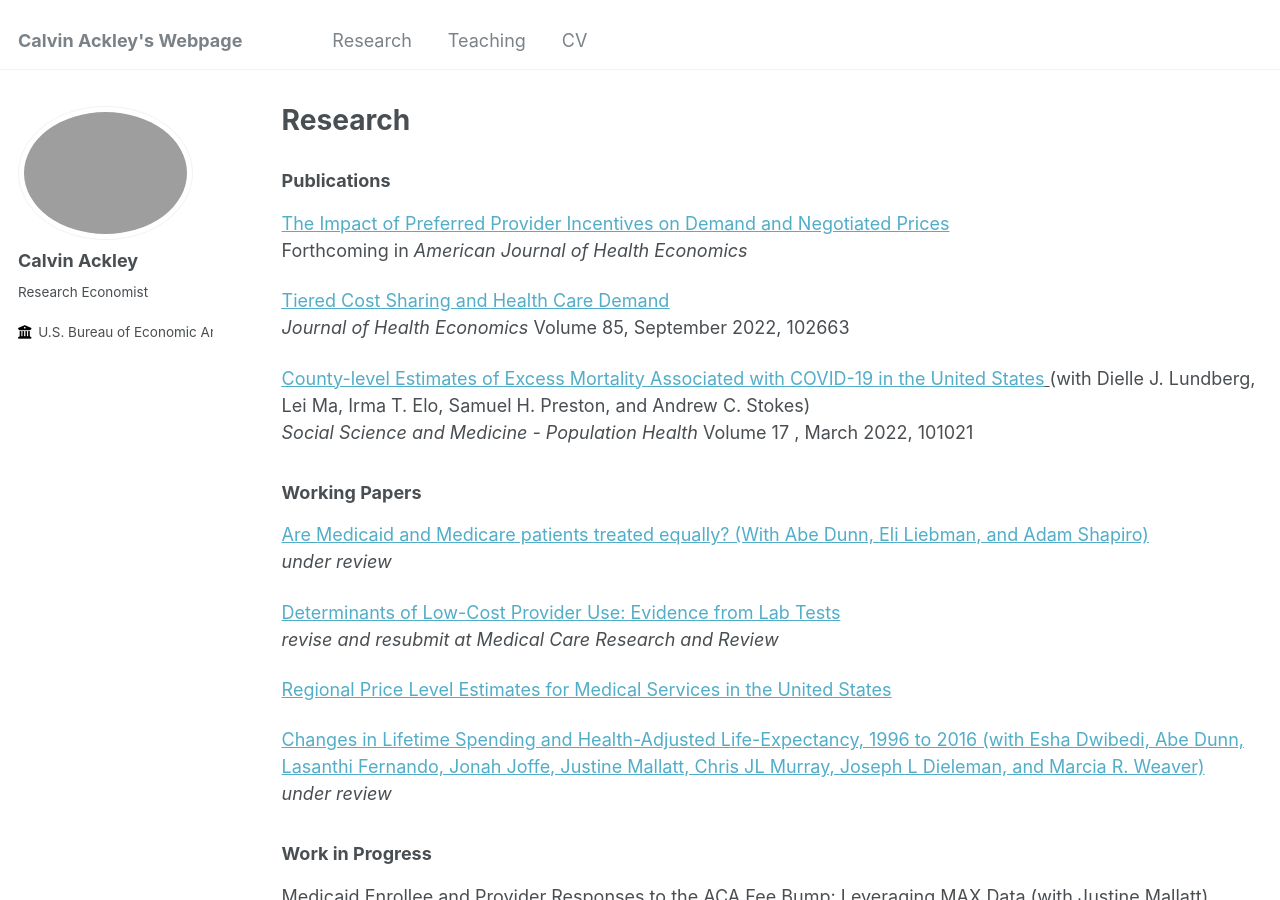
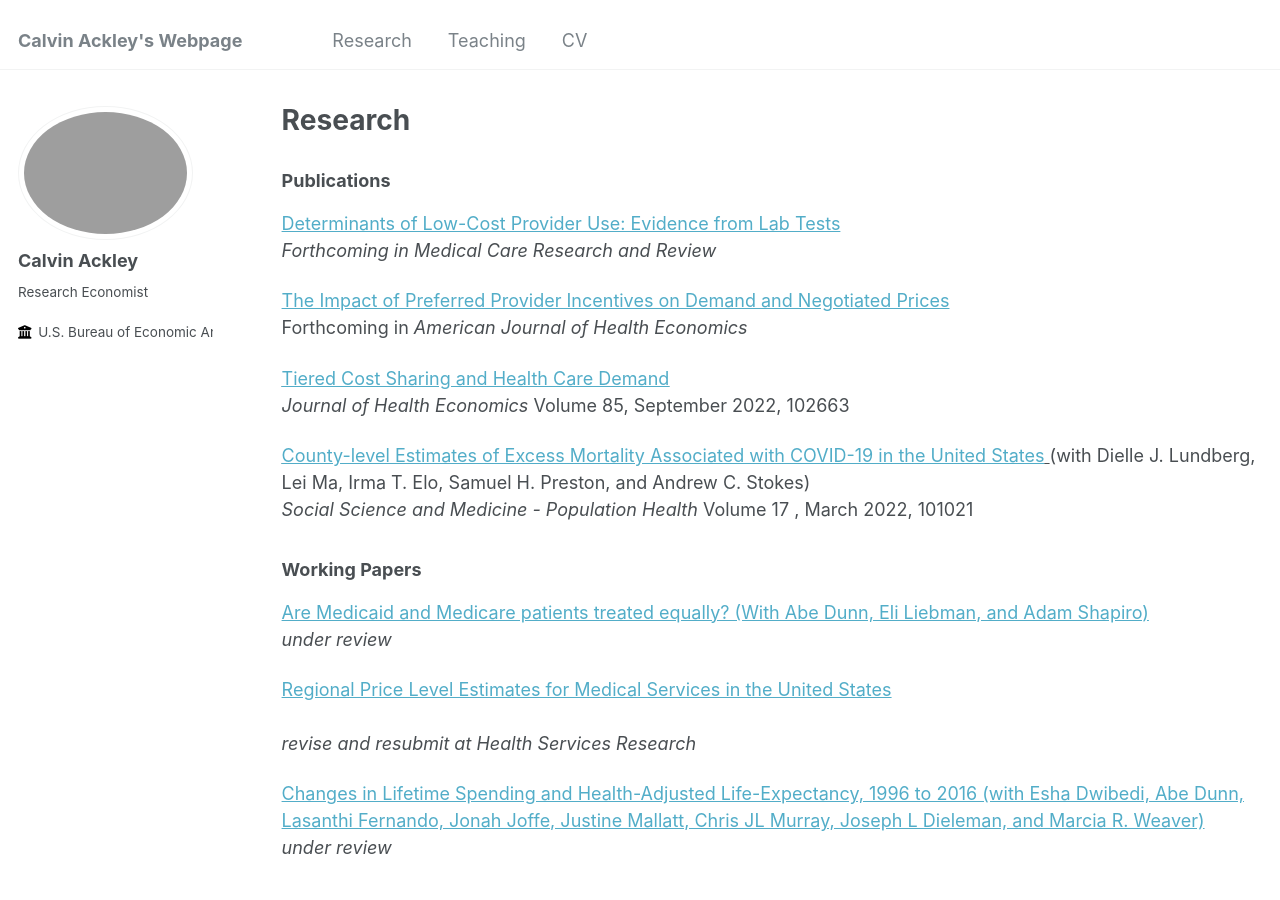
Before and after one commit to ackleycb/ackleycb.github.io, a Jekyll site: the page built from _pages/research.md, in a window 1280 px wide and 900 px high. Built offline with Jekyll 4.4.1, drawn with Linux system fonts in a browser that asks for light colours.

Commit message:
Update research.md

```diff
--- a/_pages/research.md
+++ b/_pages/research.md
@@ -6,6 +6,9 @@ author_profile: true
 ---
 
 ### Publications
+
+[Determinants of Low-Cost Provider Use: Evidence from Lab Tests](/files/Determinants_of_lowcost_provider_use_8_19_24.pdf)<br>
+*Forthcoming in Medical Care Research and Review*
 
 [The Impact of Preferred Provider Incentives on Demand and Negotiated Prices](/files/preferred_provider_incentives_demand_negotiated_prices_ACKLEY.pdf)<br>
 Forthcoming in *American Journal of Health Economics*
@@ -19,16 +22,13 @@ Lei Ma, Irma T. Elo, Samuel H. Preston, and Andrew C. Stokes) <br> *Social Scien
 , March 2022, 101021
 
 
-
-
 ### Working Papers
 [Are Medicaid and Medicare patients treated equally? (With Abe Dunn, Eli Liebman, and Adam Shapiro)](/files/Medicaid_Duals.pdf)<br>
 *under review*
 
-[Determinants of Low-Cost Provider Use: Evidence from Lab Tests](/files/Determinants_of_lowcost_provider_use_8_19_24.pdf)<br>
-*revise and resubmit at Medical Care Research and Review*
-
 [Regional Price Level Estimates for Medical Services in the United States](/files/Regional_Price_Levels_draft.pdf)<br>
+<br>
+*revise and resubmit at Health Services Research*
 
 [Changes in Lifetime Spending and Health-Adjusted Life-Expectancy, 1996 to 2016 (with Esha Dwibedi, Abe Dunn, Lasanthi Fernando, Jonah Joffe, Justine Mallatt, Chris JL Murray, Joseph L Dieleman, and Marcia R. Weaver)](/files/HALE_spending_draft.pdf)<br>
 *under review*
```
